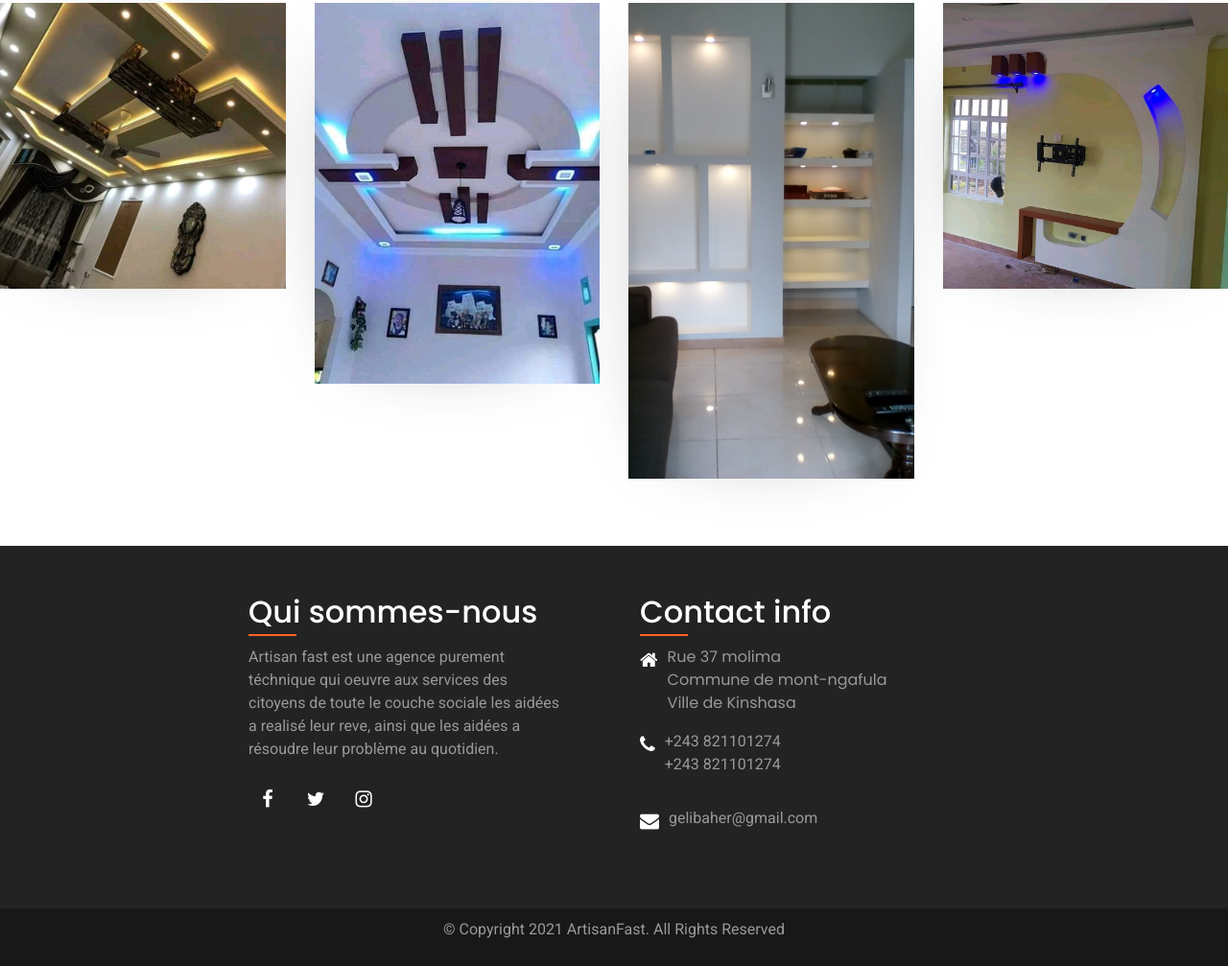
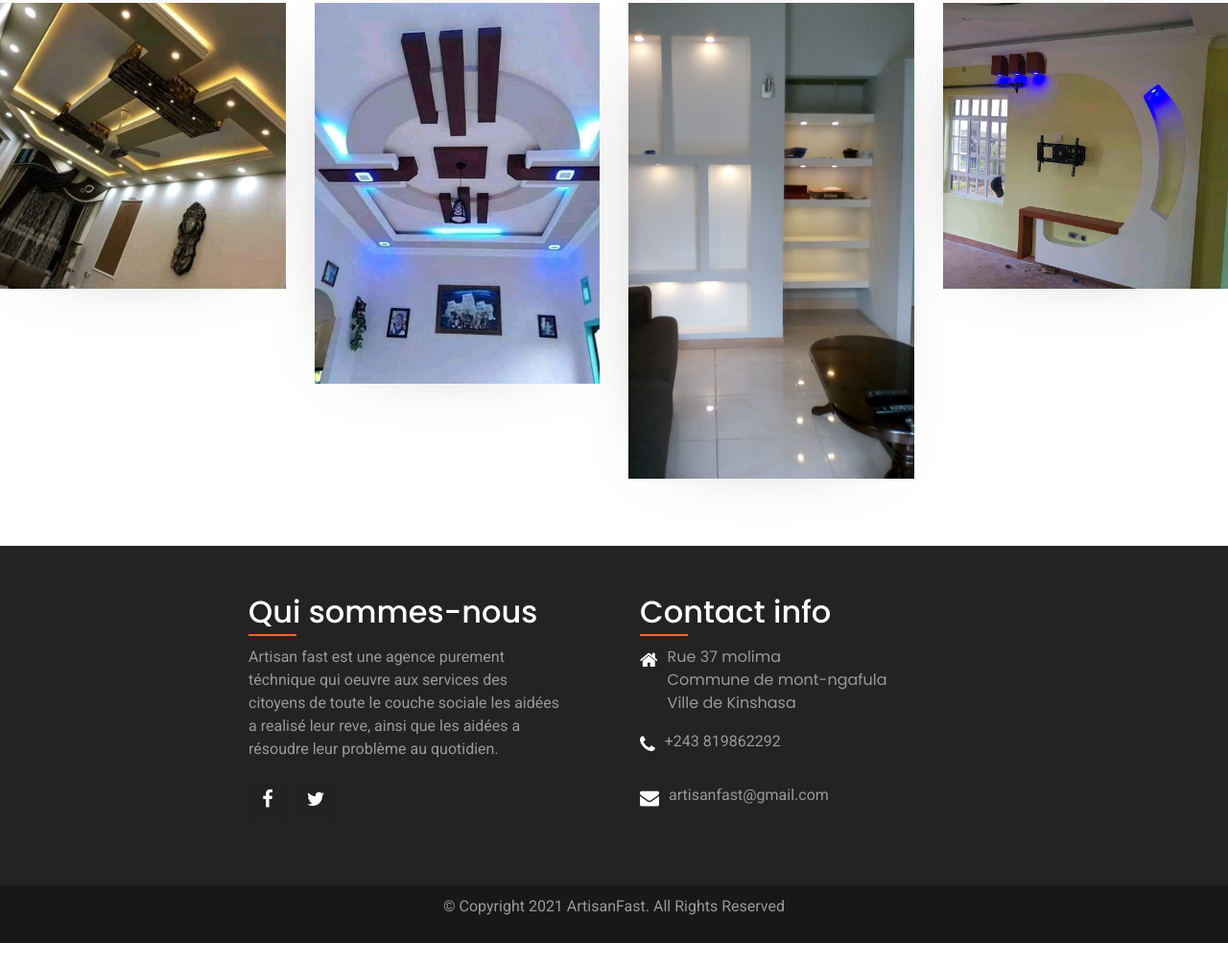
Before and after one commit to artisanfast/artisanfast_new, a plain HTML site: page index.html in a window 1280 px wide. Shown: the part 3542-4549 px from the top of the page at 96% size. After the commit the page ends 4525 px from the top, so only its background shows below. Drawn offline with Linux system fonts and the light colour scheme.

Commit message:
Update index.html

```diff
--- a/index.html
+++ b/index.html
@@ -456,7 +456,7 @@
                     <ul class="sci" style="padding-left: 0;">
                         <li><a href="#"><i class="fa fa-facebook" aria-hidden="true"></i></a></li>
                         <li><a href="#"><i class="fa fa-twitter" aria-hidden="true"></i></a></li>
-                        <li><a href="#"><i class="fa fa-instagram" aria-hidden="true"></i></a></li>
+
                     </ul>
                 </div>
 
@@ -477,14 +477,13 @@
 
                         <li>
                             <span><i class="fa fa-phone" aria-hidden="true "></i></span>
-                           <p><a href="tel:243821101274">+243 821101274</a>
-                            <br><a href="tel:243821101274">+243 821101274</a></p>
+                           <p><a href="tel:243819862292">+243 819862292</a></p>
 
                         </li>
 
                         <li>
                             <span><i class="fa fa-envelope" aria-hidden="true "></i></span>
-                            <p><a href="mailto:gelibaher@gmail.com">gelibaher@gmail.com</a></p>
+                            <p><a href="mailto:artisanfast@gmail.com">artisanfast@gmail.com</a></p>
                         </li>
                     </ul>
 
```
